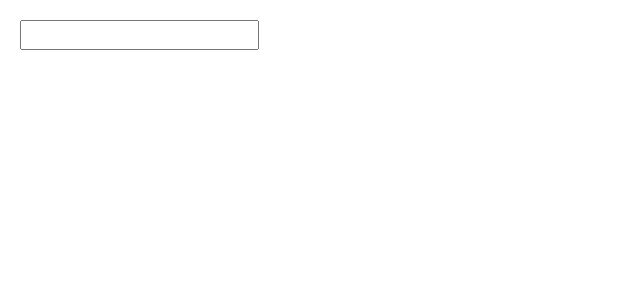
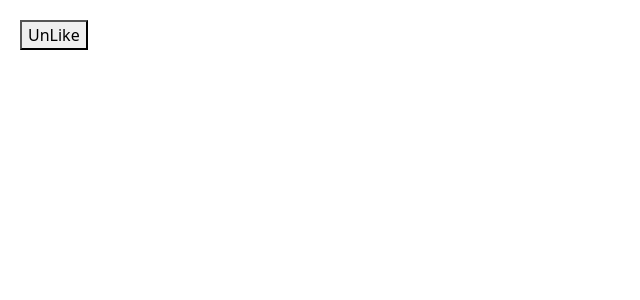
Before and after one commit to kamlesh19971/hello-world, an Angular app: page / in a window 1280 px wide. Shown: the top 300 px of the page, without its empty margins (0-640 px from the left). Built offline with nearby package versions, Linux system fonts and the light colour scheme.

Commit message:
input properties

```diff
--- a/src/app/app.component.html
+++ b/src/app/app.component.html
@@ -1,5 +1,4 @@
-<input type="text" [(ngModel)]="title" />
+<!-- <img [src]="imageUrl" />
+<button (click)="onClick()"></button> -->
 
-<br />
-
-{{ title | titleCase }}
+<favorite [isFavorite]="post.isFavorite"></favorite>
--- a/src/app/app.component.ts
+++ b/src/app/app.component.ts
@@ -6,5 +6,9 @@ import { Component } from '@angular/core';
   styleUrls: ['./app.component.css']
 })
 export class AppComponent {
-  title: string = "";
+
+  post = {
+    title: "Title",
+    isFavorite: true
+  }
 }
--- a/src/app/favorite/favorite.component.html
+++ b/src/app/favorite/favorite.component.html
@@ -4,3 +4,7 @@
   [class.glyphicon-star-empty]="!isFavorite"
   (click)="onClick()"
 ></span>
+
+<button (click)="onClick()">
+  {{ isFavorite ? "UnLike" : "Like" }}
+</button>
--- a/src/app/favorite/favorite.component.ts
+++ b/src/app/favorite/favorite.component.ts
@@ -1,20 +1,23 @@
-import { Component, OnInit } from '@angular/core';
+import { Component, OnInit, Input } from '@angular/core';
 
 @Component({
   selector: 'favorite',
   templateUrl: './favorite.component.html',
-  styleUrls: ['./favorite.component.css']
+  styleUrls: ['./favorite.component.css'],
+  inputs: ['isFavorite']
 })
 export class FavoriteComponent implements OnInit {
 
-  isFavorite: boolean = false;
+  @Input() isSelected: boolean | undefined;
 
-  constructor() { }
+  constructor() {
+
+  }
 
   ngOnInit(): void {
   }
 
   onClick() {
-    this.isFavorite = !this.isFavorite;
+    this.isSelected = !this.isSelected;
   }
 }
```
